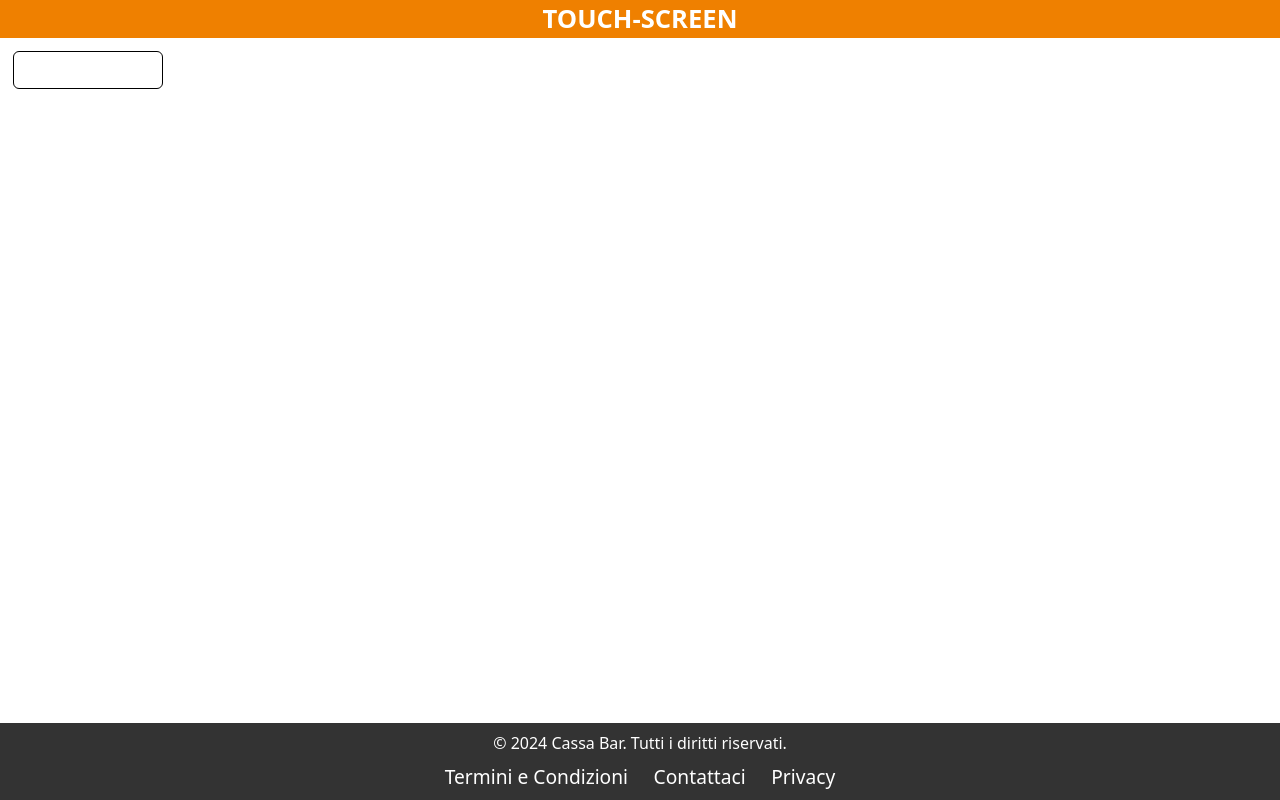
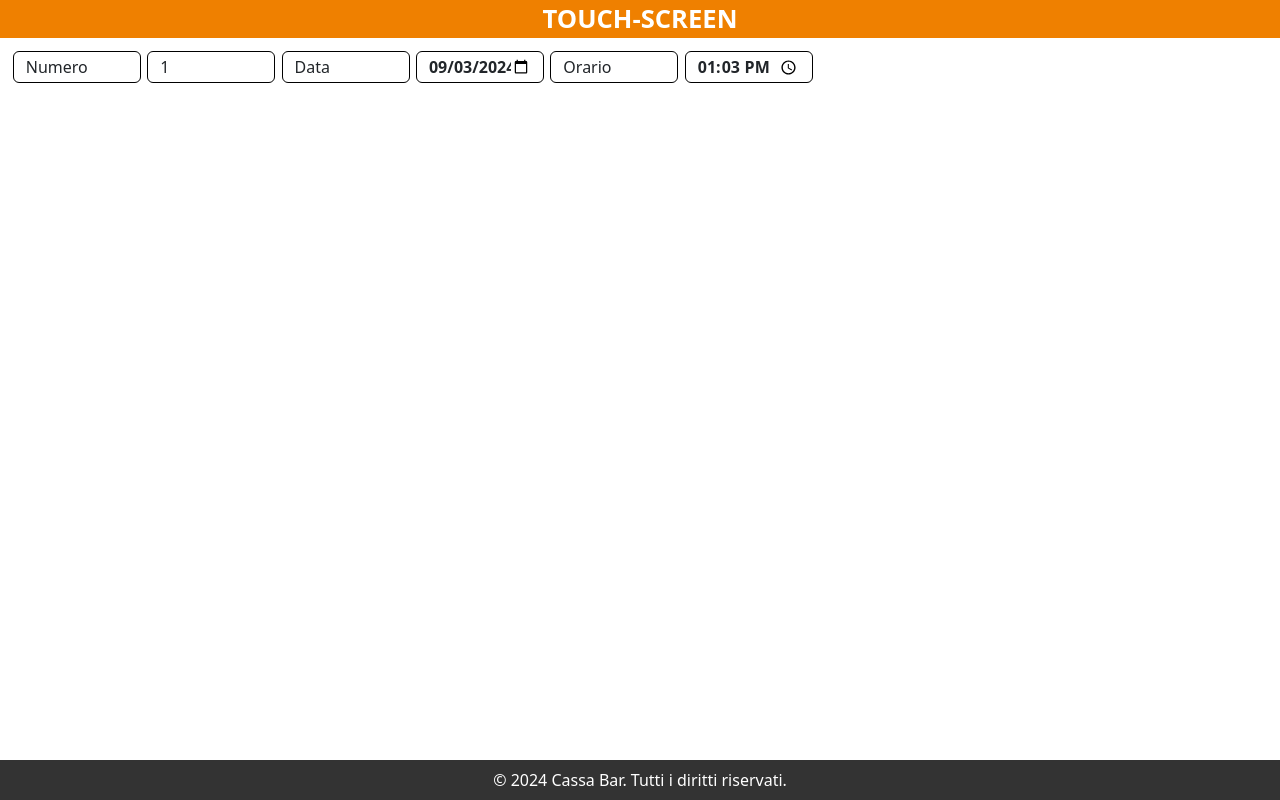
Before and after one commit to alessandropanico/CassaPassaparola, an Angular app: page /touchscreen in a window 1280 px wide. Built offline with nearby package versions, Linux system fonts and the light colour scheme.

Commit message:
css migliorato

```diff
--- a/src/app/pagine/vendita/touch-screen/touch-screen.component.css
+++ b/src/app/pagine/vendita/touch-screen/touch-screen.component.css
@@ -14,9 +14,19 @@
 
 .contInput{
   padding: 1vw;
+  display: flex;
+}
+
+.spazio{
+  margin-left: 0.5vw;
 }
 
 .form-control{
-  width: 150px;
+  width: 10vw;
+  height: 4vh;
   border: solid 1px black;
 }
+
+.formPers{
+  font-weight: bold;
+}
--- a/src/app/pagine/vendita/touch-screen/touch-screen.component.html
+++ b/src/app/pagine/vendita/touch-screen/touch-screen.component.html
@@ -6,17 +6,23 @@
 
 <!--1-->
 <section class="sezione1">
+  <div class="contInput">
+    <input class="form-control" value="Numero" readonly>
+    <span class="spazio"></span>
+    <input class="form-control" type="number" value="1">
 
-  <div class="contInput">
-    <input class="form-control">
+    <span class="spazio"></span>
+
+    <input class="form-control" value="Data" readonly>
+    <span class="spazio"></span>
+    <input class="form-control formPers" type="date" [value]="currentDate">
+
+    <span class="spazio"></span>
+
+    <input class="form-control" value="Orario" readonly>
+    <span class="spazio"></span>
+    <input class="form-control formPers" type="time" [value]="currentTime">
   </div>
-
 </section>
 
-
-
-
-
-
-
 <app-footer></app-footer>
--- a/src/app/pagine/vendita/touch-screen/touch-screen.component.ts
+++ b/src/app/pagine/vendita/touch-screen/touch-screen.component.ts
@@ -1,10 +1,31 @@
-import { Component } from '@angular/core';
+import { Component, OnInit } from '@angular/core';
 
 @Component({
   selector: 'app-touch-screen',
   templateUrl: './touch-screen.component.html',
-  styleUrl: './touch-screen.component.css'
+  styleUrls: ['./touch-screen.component.css']
 })
-export class TouchScreenComponent {
+export class TouchScreenComponent implements OnInit {
+  currentTime: string = '';
+  currentDate: string = '';
 
+  ngOnInit(): void {
+    this.setCurrentDate();
+    this.setCurrentTime();
+  }
+
+  setCurrentDate(): void {
+    const now = new Date();
+    const year = now.getFullYear();
+    const month = (now.getMonth() + 1).toString().padStart(2, '0'); // Months are zero-based
+    const day = now.getDate().toString().padStart(2, '0');
+    this.currentDate = `${year}-${month}-${day}`;
+  }
+
+  setCurrentTime(): void {
+    const now = new Date();
+    const hours = now.getHours().toString().padStart(2, '0');
+    const minutes = now.getMinutes().toString().padStart(2, '0');
+    this.currentTime = `${hours}:${minutes}`;
+  }
 }
--- a/src/app/shared/footer/footer.component.html
+++ b/src/app/shared/footer/footer.component.html
@@ -2,10 +2,10 @@
 <footer class="footer">
   <div class="footer-content">
     &copy; 2024 Cassa Bar. Tutti i diritti riservati.
-    <div class="footer-links">
+    <!-- <div class="footer-links">
       <a href="#">Termini e Condizioni</a>
       <a href="#">Contattaci</a>
       <a href="#">Privacy</a>
-    </div>
+    </div> -->
   </div>
 </footer>
--- a/src/styles.css
+++ b/src/styles.css
@@ -1 +1,12 @@
 /* You can add global styles to this file, and also import other style files */
+/* Per i browser basati su WebKit (Chrome, Safari) */
+input[type="number"]::-webkit-inner-spin-button,
+input[type="number"]::-webkit-outer-spin-button {
+  -webkit-appearance: none;
+  margin: 0;
+}
+
+/* Per Firefox */
+input[type="number"] {
+  -moz-appearance: textfield;
+}
```
